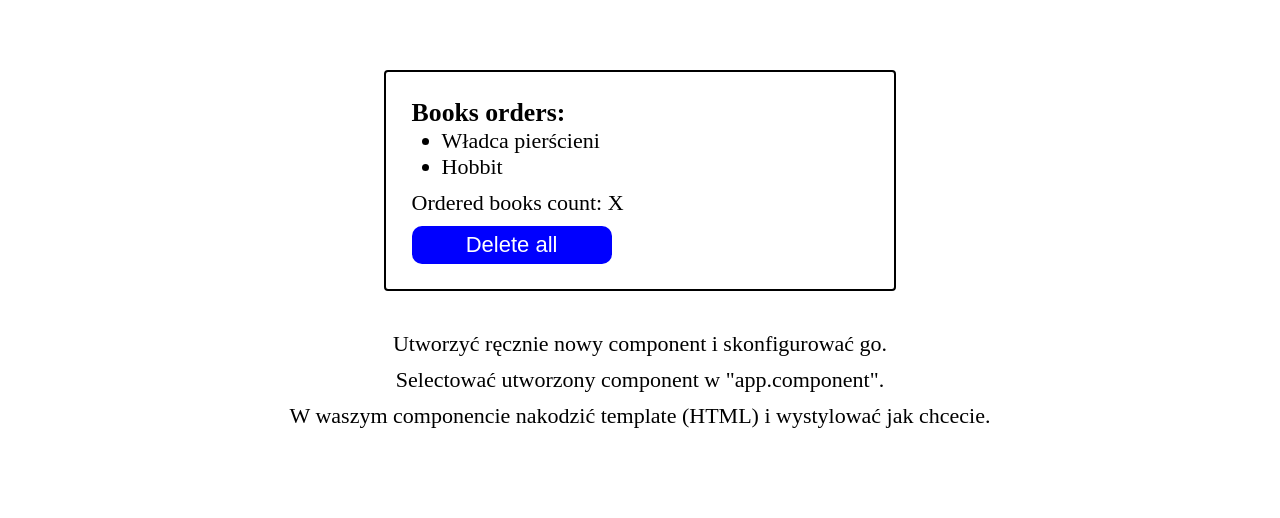
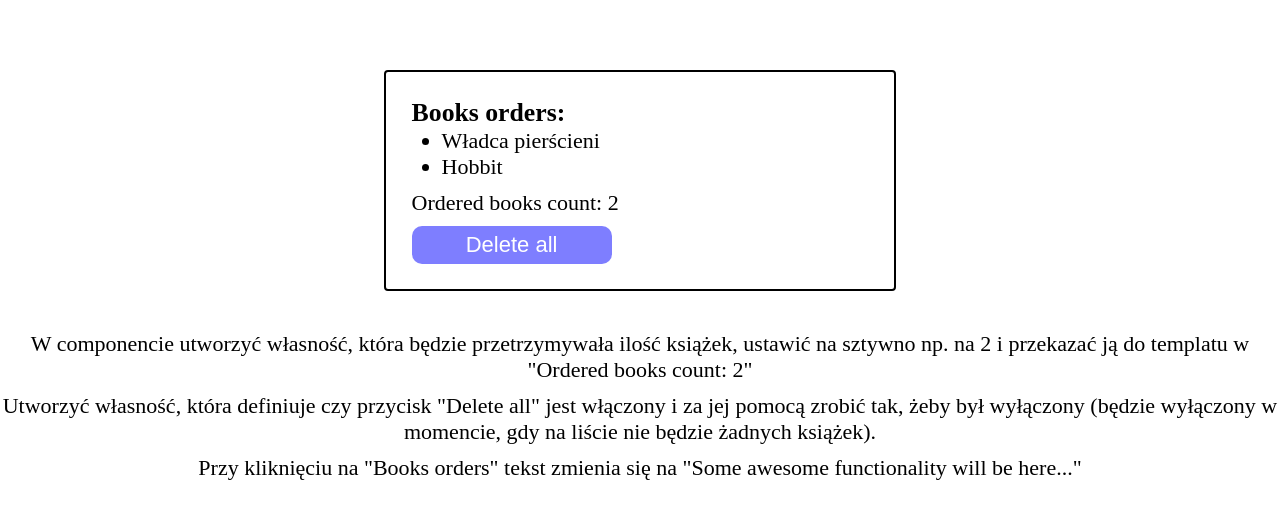
Before and after one commit to bartez90/angular-training-practice, an Angular app: page / in a window 1280 px wide. Shown: the top 518 px of the page. Built offline with nearby package versions, Linux system fonts and the light colour scheme.

Commit message:
2-data-binding

```diff
--- a/src/app/books-orders/books-orders.component.html
+++ b/src/app/books-orders/books-orders.component.html
@@ -1,18 +1,26 @@
 <div class="main-box">
-    <h3 class="heading">Books orders:</h3>
+    <h3 class="heading" (click)="changeHeading()">{{ heading }}</h3>
     <div>
         <ul class="books-list">
             <li>Władca pierścieni</li>
             <li>Hobbit</li>
         </ul>
-        <p class="books-count">Ordered books count: X</p>
-        <button class="btn">Delete all</button>
+        <p class="books-count">Ordered books count: {{ booksCount }}</p>
+        <button [disabled]="noBooks" class="btn">Delete all</button>
     </div>
 </div>
 
 
 <div class="info">
-    <p class="info-paragraph">Utworzyć ręcznie nowy component i skonfigurować go.</p>
-    <p class="info-paragraph">Selectować utworzony component w "app.component".</p>
-    <p class="info-paragraph">W waszym componencie nakodzić template (HTML) i wystylować jak chcecie.</p>
+    <p class="info-paragraph">
+        W componencie utworzyć własność, która będzie przetrzymywała ilość książek, ustawić na sztywno np. na 2
+        i przekazać ją do templatu w "Ordered books count: 2"
+    </p>
+    <p class="info-paragraph">
+        Utworzyć własność, która definiuje czy przycisk "Delete all" jest włączony i za jej pomocą zrobić tak, żeby był wyłączony
+        (będzie wyłączony w momencie, gdy na liście nie będzie żadnych książek).
+    </p>
+    <p class="info-paragraph">
+        Przy kliknięciu na "Books orders" tekst zmienia się na "Some awesome functionality will be here..."
+    </p>
 </div>
--- a/src/app/books-orders/books-orders.component.ts
+++ b/src/app/books-orders/books-orders.component.ts
@@ -6,10 +6,18 @@ import { Component, OnInit } from '@angular/core';
     styleUrls: ['./books-orders.component.scss']
 })
 export class BooksOrdersComponent implements OnInit {
+    booksCount = 2;
+    noBooks = true;
+    defaultHeading = 'Books orders:';
+    secondHeading = 'Some awesome functionality will be here...';
+    heading = this.defaultHeading;
 
     constructor() { }
 
     ngOnInit() {
     }
 
+    changeHeading() {
+        this.heading = this.heading === this.defaultHeading ? this.secondHeading : this.defaultHeading;
     }
+}
```
Lines whose indentation alone changed are shown as unchanged.
